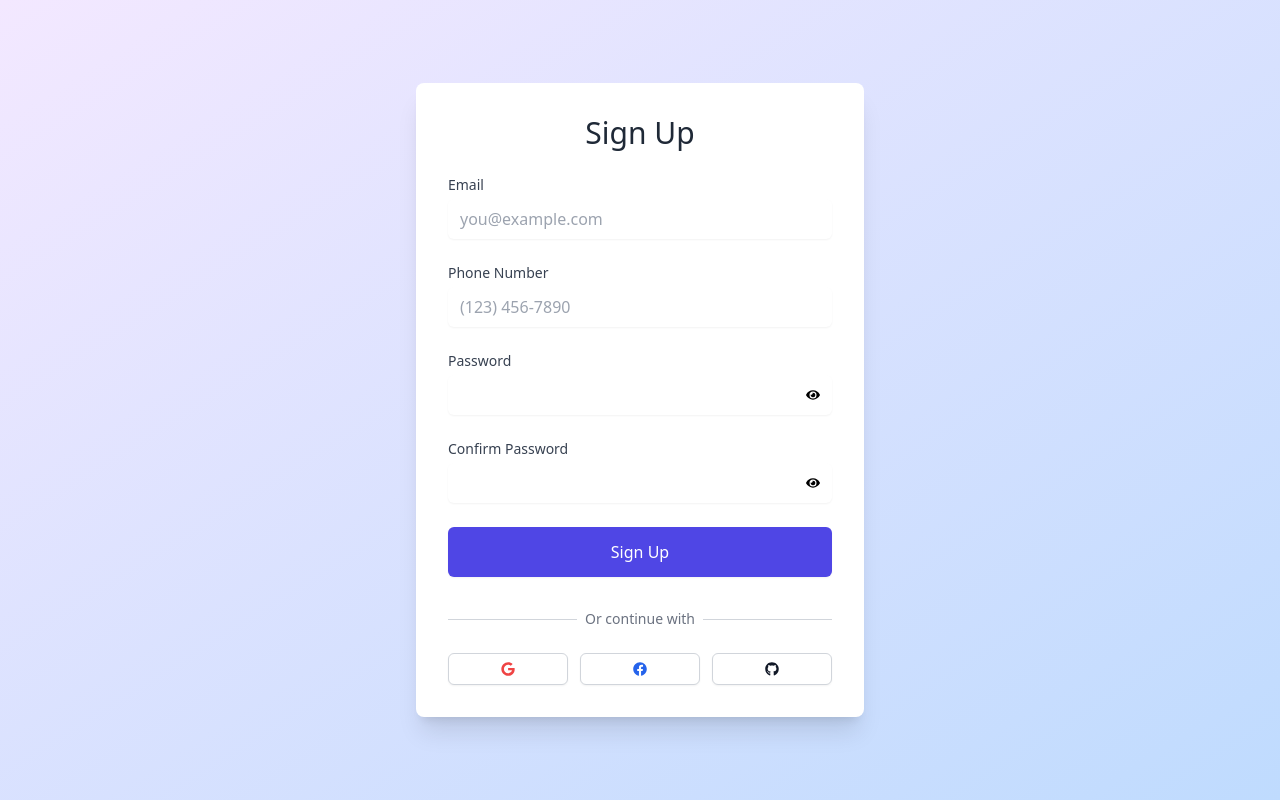
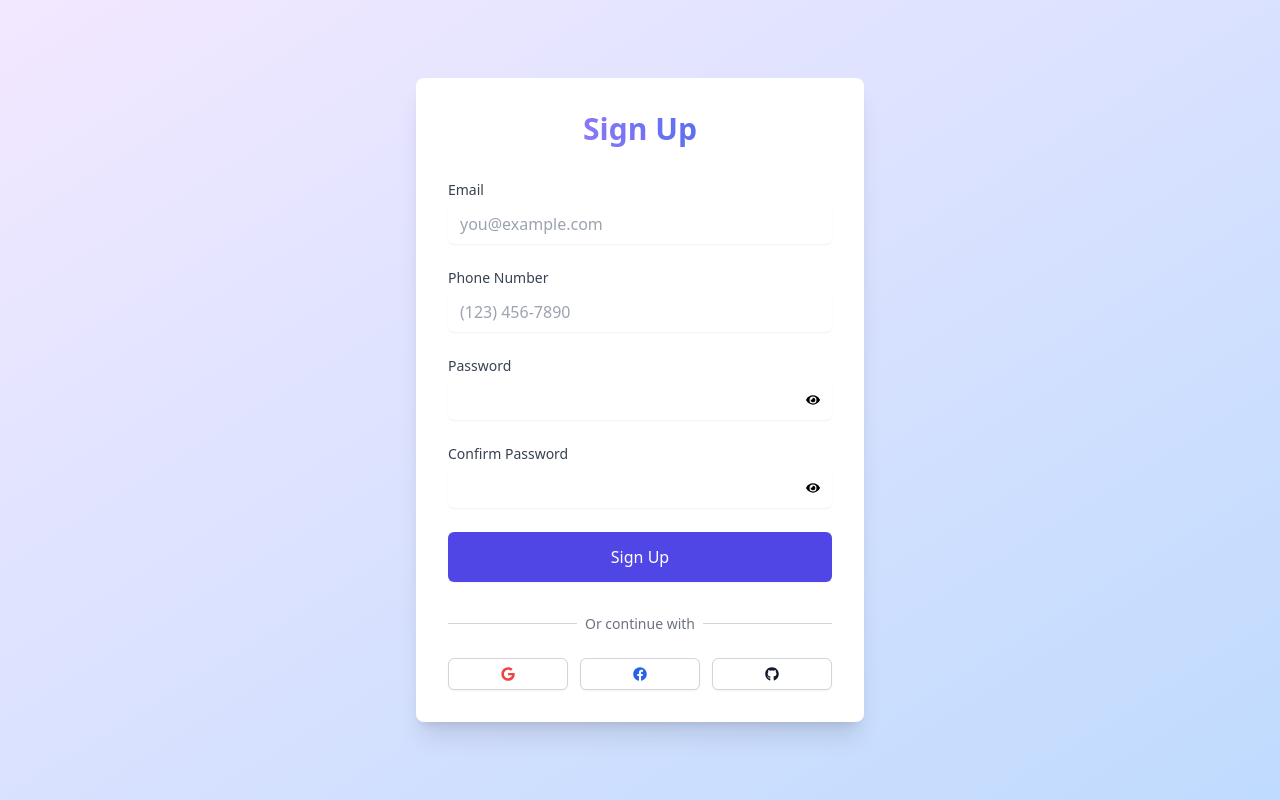
Before and after one commit to BanhNg2005/Gym-Chatbot, a React (Create React App) app: page /signup in a window 1280 px wide. Built offline with nearby package versions, Linux system fonts and the light colour scheme.

Commit message:
fix the font for the header

```diff
--- a/src/components/signup.js
+++ b/src/components/signup.js
@@ -91,7 +91,7 @@ const SignUpForm = () => {
   return (
     <div className="min-h-screen bg-gradient-to-br from-purple-100 to-blue-200 flex items-center justify-center p-4">
       <div className="bg-white rounded-lg shadow-xl p-8 max-w-md w-full">
-        <h2 className="text-3xl text-center mb-6 text-gray-800">Sign Up</h2>
+      <h2 className="text-3xl font-bold text-center mb-6 bg-gradient-to-r from-purple-400 to-blue-600 bg-clip-text text-transparent leading-tight pb-2">Sign Up</h2>
         <form onSubmit={handleSubmit} className="space-y-6">
           <div>
             <label htmlFor="email" className="block text-sm font-medium text-gray-700">
```
